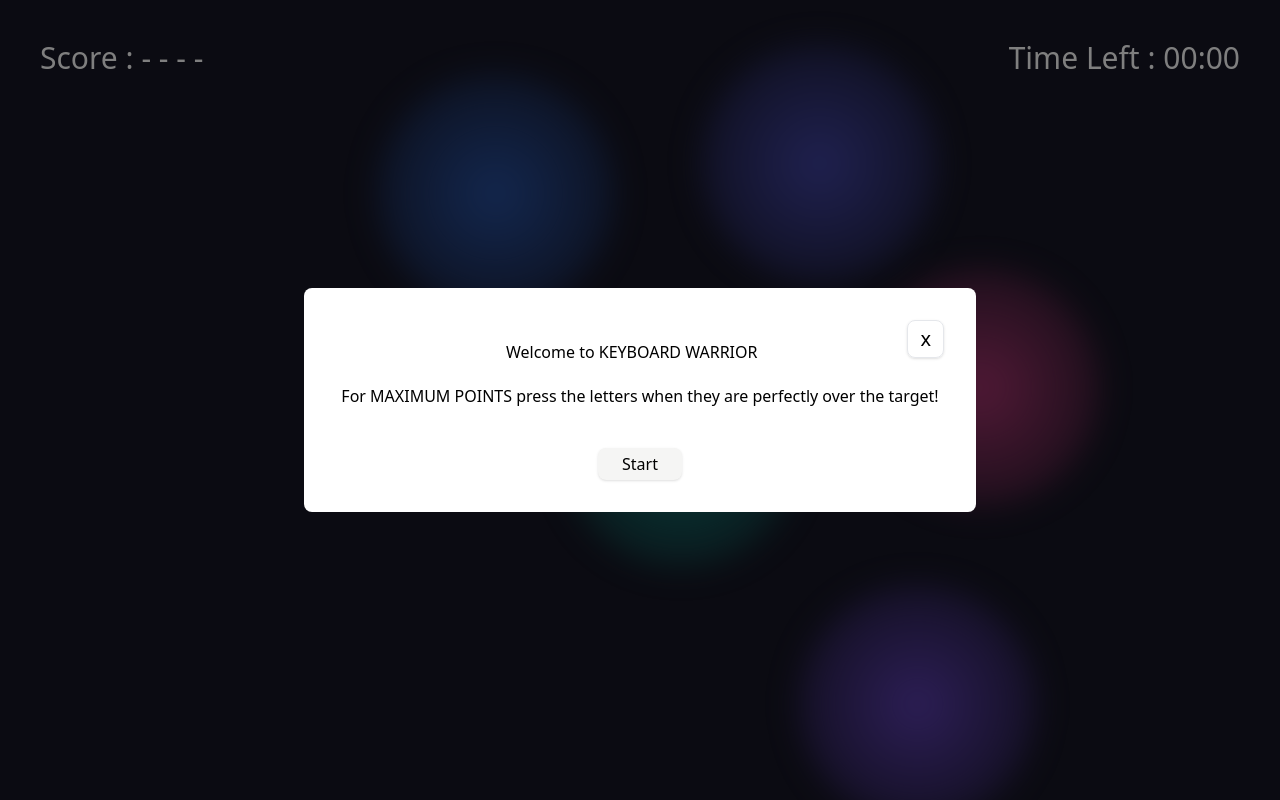
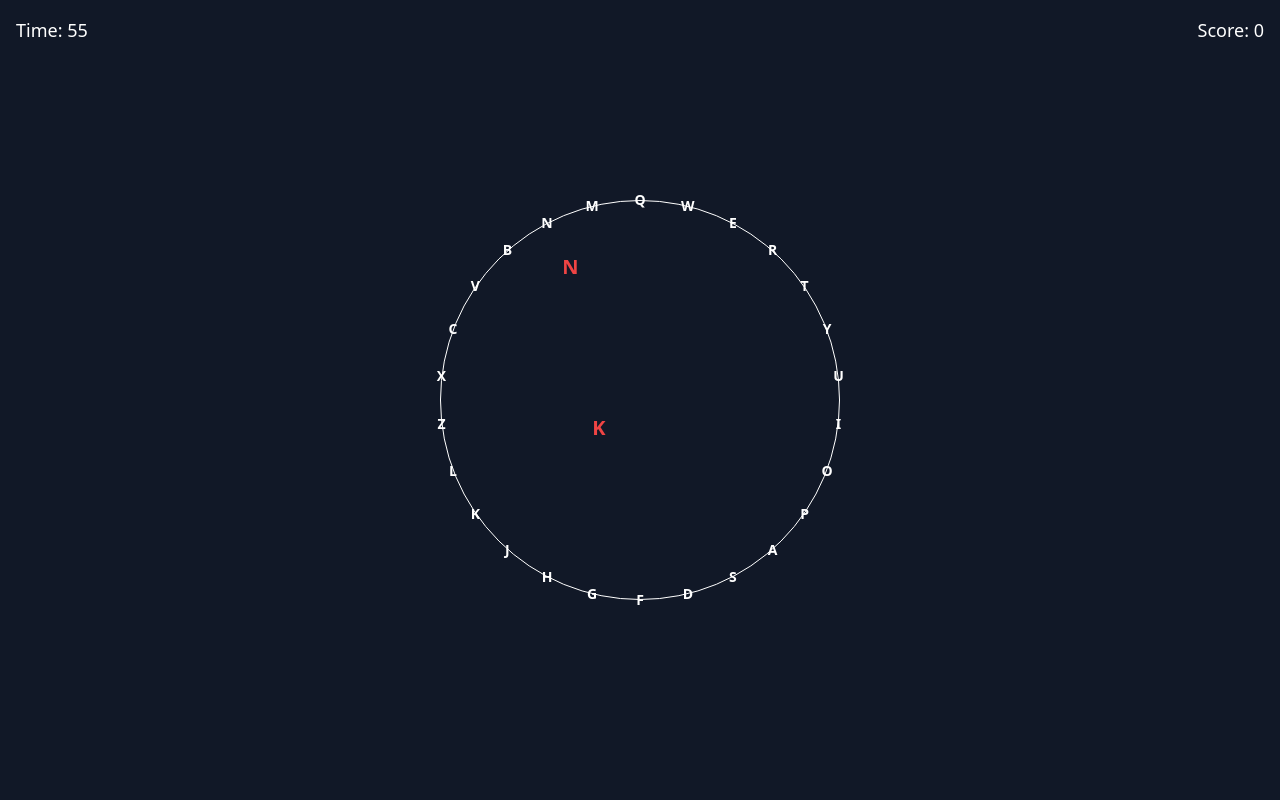
Before and after one commit to vincedefreitas/keyboard-warrior, a React (Vite) app: page / in a window 1280 px wide. Built offline with nearby package versions, Linux system fonts and the light colour scheme.

Commit message:
add basic functionality and score system to game. need to add game design

```diff
--- a/src/App.tsx
+++ b/src/App.tsx
@@ -1,177 +1,145 @@
-import "./App.css";
-import { useState } from "react";
-import TargetLetter from "./Components/TargetLetter/TargetLetter";
-import MovingBackground from "./Components/Background";
-import StartModal from "./Components/StartModal";
-import CountdownTimer from "./Components/CountdownTimer";
-import useWindowSize from "../src/hooks/useWindowSize";
+import React, { useState, useEffect, useRef } from 'react';
+import './App.css';
 
-const LETTER_COLORS = {
-  Q: {
-    bg: "bg-red-500",
-    border: "border-red-300",
-  },
-  W: {
-    bg: "bg-orange-500",
-    border: "border-orange-300",
-  },
-  E: {
-    bg: "bg-yellow-500",
-    border: "border-yellow-300",
-  },
-  R: {
-    bg: "bg-green-500",
-    border: "border-green-300",
-  },
-  T: {
-    bg: "bg-teal-500",
-    border: "border-teal-300",
-  },
-  Y: {
-    bg: "bg-blue-500",
-    border: "border-blue-300",
-  },
-  U: {
-    bg: "bg-indigo-500",
-    border: "border-indigo-300",
-  },
-  I: {
-    bg: "bg-purple-500",
-    border: "border-purple-300",
-  },
-  O: {
-    bg: "bg-pink-500",
-    border: "border-pink-300",
-  },
-  P: {
-    bg: "bg-red-600",
-    border: "border-red-400",
-  },
-  A: {
-    bg: "bg-orange-600",
-    border: "border-orange-400",
-  },
-  S: {
-    bg: "bg-yellow-600",
-    border: "border-yellow-400",
-  },
-  D: {
-    bg: "bg-green-600",
-    border: "border-green-400",
-  },
-  F: {
-    bg: "bg-teal-600",
-    border: "border-teal-400",
-  },
-  G: {
-    bg: "bg-blue-600",
-    border: "border-blue-400",
-  },
-  H: {
-    bg: "bg-indigo-600",
-    border: "border-indigo-400",
-  },
-  J: {
-    bg: "bg-purple-600",
-    border: "border-purple-400",
-  },
-  K: {
-    bg: "bg-pink-600",
-    border: "border-pink-400",
-  },
-  L: {
-    bg: "bg-red-700",
-    border: "border-red-500",
-  },
-  Z: {
-    bg: "bg-orange-700",
-    border: "border-orange-500",
-  },
-  X: {
-    bg: "bg-yellow-700",
-    border: "border-yellow-500",
-  },
-  C: {
-    bg: "bg-green-700",
-    border: "border-green-500",
-  },
-  V: {
-    bg: "bg-teal-700",
-    border: "border-teal-500",
-  },
-  B: {
-    bg: "bg-blue-700",
-    border: "border-blue-500",
-  },
-  N: {
-    bg: "bg-indigo-700",
-    border: "border-indigo-500",
-  },
-  M: {
-    bg: "bg-purple-700",
-    border: "border-purple-500",
-  },
-} as const;
+const App: React.FC = () => {
+  const letters = 'QWERTYUIOPASDFGHJKLZXCVBNM'.split('');
+  const [timeLeft, setTimeLeft] = useState(60);
+  const [score, setScore] = useState(0);
+  const [activeLetters, setActiveLetters] = useState<{ id: number; letter: string; targetX: number; targetY: number; progress: number }[]>([]);
+  const [letterId, setLetterId] = useState(0);
+  const circleRef = useRef<HTMLDivElement>(null);
 
-const LETTERS = Object.keys(LETTER_COLORS) as Array<keyof typeof LETTER_COLORS>;
-const TARGET_SIZE = 50;
+  const radius = 200; // Radius of the circle in pixels
+  const speed = 2000; // Speed of animation in milliseconds
+  const spawnInterval = 1000; // Interval between new letters spawning
 
-function App() {
-  const [isModalOpen, setIsModalOpen] = useState(true);
-  const [timerStarted, setTimerStarted] = useState(false)
-  const [gameStarted, setGameStarted] = useState(false)
-  const [currentScore, setCurrentScore] = useState(0)
-  const [timeLeft, settimeLeft] = useState (0)
+  // Place letters in a circular layout
+  const getLetterPositions = () => {
+    const angleStep = (2 * Math.PI) / letters.length;
+    return letters.map((letter, index) => {
+      const angle = -Math.PI / 2 + angleStep * index; // Start at the top, move anti-clockwise
+      return {
+        letter,
+        x: radius * Math.cos(angle),
+        y: radius * Math.sin(angle),
+      };
+    });
+  };
 
-   const windowSize = useWindowSize();
-   const radius = Math.min(windowSize.width, windowSize.height) * (gameStarted ? 0.4: 0);
+  // Randomly generate a letter and animate it
+  const spawnLetter = () => {
+    const randomLetter = letters[Math.floor(Math.random() * letters.length)];
+    const target = getLetterPositions().find((pos) => pos.letter === randomLetter);
+    if (target) {
+      setActiveLetters((prev) => [
+        ...prev,
+        { id: letterId, letter: randomLetter, targetX: target.x, targetY: target.y, progress: 0 },
+      ]);
+      setLetterId((prev) => prev + 1);
+    }
+  };
 
+  useEffect(() => {
+    // Timer countdown
+    const timer = setInterval(() => {
+      setTimeLeft((prev) => {
+        if (prev <= 1) {
+          clearInterval(timer);
+          alert(`Game Over! Your score: ${score}`);
+          return 0;
+        }
+        return prev - 1;
+      });
+    }, 1000);
 
-  function handleModalClose(){
-    setIsModalOpen(false);
-  }
+    // Spawn letters at intervals
+    const letterInterval = setInterval(spawnLetter, spawnInterval);
 
-  function handleTimerStart() {
-    setIsModalOpen(false);
-    setTimerStarted(true)
-  }
+    return () => {
+      clearInterval(timer);
+      clearInterval(letterInterval);
+    };
+  }, [score]);
 
-  function handleGameStart() {
-    setGameStarted(true)
-    setTimerStarted(false)
-  }
+  useEffect(() => {
+    const animationInterval = setInterval(() => {
+      setActiveLetters((prev) =>
+        prev
+          .map((letter) => {
+            const newProgress = letter.progress + 20 / speed;
+            if (newProgress >= 1) {
+              return null; // Mark letter for removal once it reaches its target
+            }
+            return { ...letter, progress: newProgress };
+          })
+          .filter((letter) => letter !== null)
+      );
+    }, 20);
+
+    return () => clearInterval(animationInterval);
+  }, []);
+
+  const handleKeyPress = (event: KeyboardEvent) => {
+    const pressedKey = event.key.toUpperCase();
+    setActiveLetters((prev) => {
+      return prev.filter((letter) => {
+        if (letter.letter === pressedKey) {
+          const accuracy = Math.abs(1 - letter.progress);
+          if (accuracy < 0.1) {
+            setScore((score) => score + 5); // Perfect line-up
+          } else if (accuracy < 0.3) {
+            setScore((score) => score + 1); // Close line-up
+          }
+          return false; // Remove the letter
+        }
+        return true;
+      });
+    });
+  };
+
+  useEffect(() => {
+    window.addEventListener('keydown', handleKeyPress);
+    return () => window.removeEventListener('keydown', handleKeyPress);
+  }, []);
 
   return (
-    <>
+    <div className="flex flex-col items-center justify-center min-h-screen bg-gray-900 text-white">
+      <div className="absolute top-4 left-4 text-lg">Time: {timeLeft}</div>
+      <div className="absolute top-4 right-4 text-lg">Score: {score}</div>
 
-      <StartModal
-        modalOpen={isModalOpen}
-        onClose={handleModalClose}
-        onStart={handleTimerStart}
-      />
-      <CountdownTimer timerStart={timerStarted} onComplete={handleGameStart } />
+      <div
+        ref={circleRef}
+        className="relative flex items-center justify-center rounded-full border border-white"
+        style={{ width: radius * 2, height: radius * 2 }}
+      >
+        {getLetterPositions().map(({ letter, x, y }) => (
+          <div
+            key={letter}
+            className="absolute text-sm font-bold"
+            style={{
+              transform: `translate(${x}px, ${y}px)`,
+            }}
+          >
+            {letter}
+          </div>
+        ))}
 
-      <div className="absolute w-full h-1/4 flex justify-between bg-transparent">
-      <h1 className="text-white text-3xl p-10 z-10">Score : {currentScore > 0 ? currentScore : " - - - -"} </h1>
-      <h1 className="text-white text-3xl p-10 z-10 float-right">Time Left : {timeLeft > 0 ? timeLeft : "00:00"}</h1>
+        {activeLetters.map(({ id, letter, targetX, targetY, progress }) => (
+          <div
+            key={id}
+            className="absolute text-xl font-bold text-red-500"
+            style={{
+              left: `calc(50% + ${progress * targetX}px)`,
+              top: `calc(50% + ${progress * targetY}px)`,
+              transform: `translate(-50%, -50%)`,
+            }}
+          >
+            {letter}
+          </div>
+        ))}
       </div>
-
-      <MovingBackground />
-      {LETTERS.map((letter, index) => {
-        const angle = (index / LETTERS.length) * Math.PI * 2 - Math.PI / 2;
-        return (
-          <TargetLetter
-            key={letter}
-            letter={letter}
-            angle={angle}
-            size={TARGET_SIZE}
-            colors={LETTER_COLORS[letter]}
-            radius={radius}
-          />
-        );
-      })}
-    </>
+    </div>
   );
-}
+};
 
 export default App;
```
